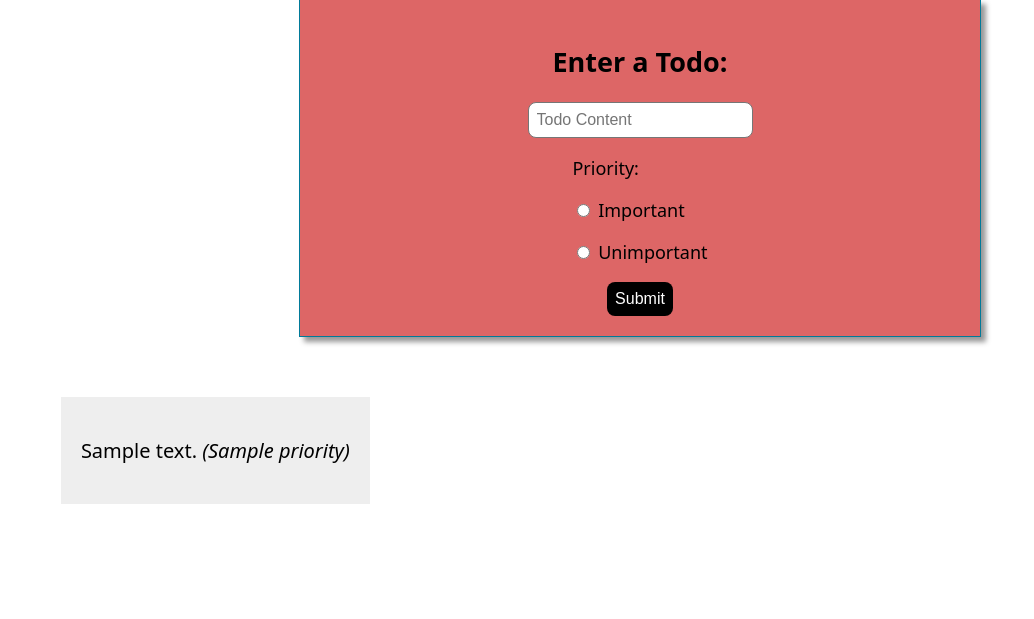
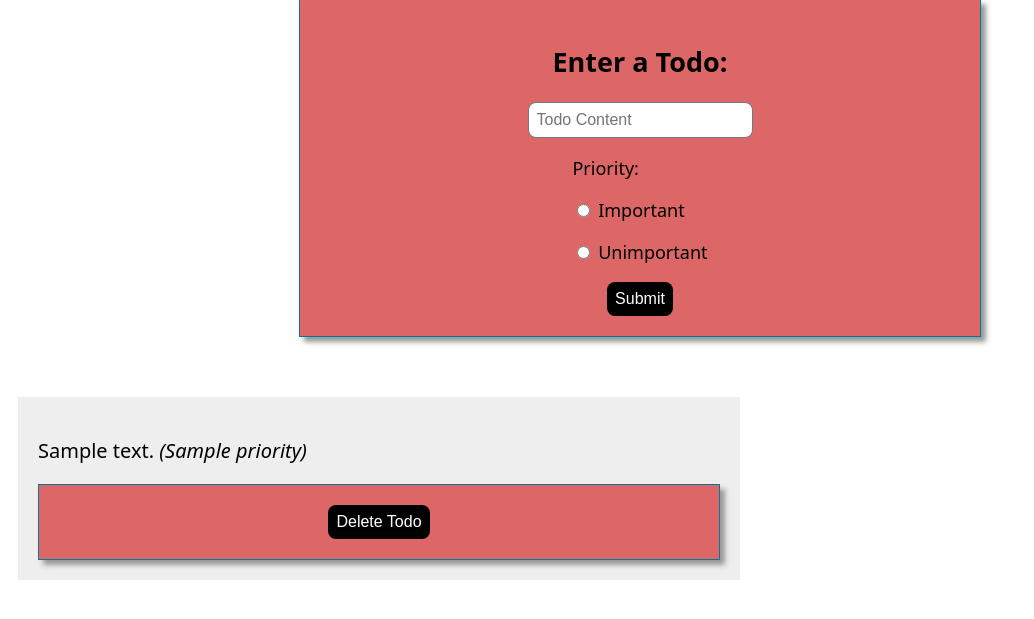
Before and after one commit to lougoncharenko/Flask_app_mongo_database, a Flask app: page / in a window 1280 px wide. Shown: the part 109-728 px from the top of the page, without its empty margins (0-1034 px from the left). Run offline with Flask 2, Linux system fonts and the light colour scheme; a database or web service that is not in the repository returns one stand-in record (values such as "Sample title").

Commit message:
create a form that deletes a todo

```diff
--- a/templates/index.html
+++ b/templates/index.html
@@ -9,7 +9,7 @@
     <h1>FlaskTODO</h1>
 	<hr>
 	<div class="container">
-		<form action="/" method="post">
+		<form  class ='todo-form' action="/" method="post">
 				<h2>Enter a Todo:</h2>
 				  <input type="text" name="content" placeholder="Todo Content">
 			<div>
@@ -28,6 +28,13 @@
     {% for todo in todos %}
       <div class="todo">
           <p class="{{ todo.priority }}">{{ todo.content }} <em>({{ todo.priority }})</em></p>
+          <!-- New: delete button  -->
+          <form method="POST" action="{{ '/' ~ todo._id ~ '/delete/'  }}">
+            <input
+              type="submit"
+              value="Delete Todo"
+              onclick="return confirm('Are you sure you want to delete this entry?')">
+          </form>
       </div>
   {% endfor %}
 </section>
```
